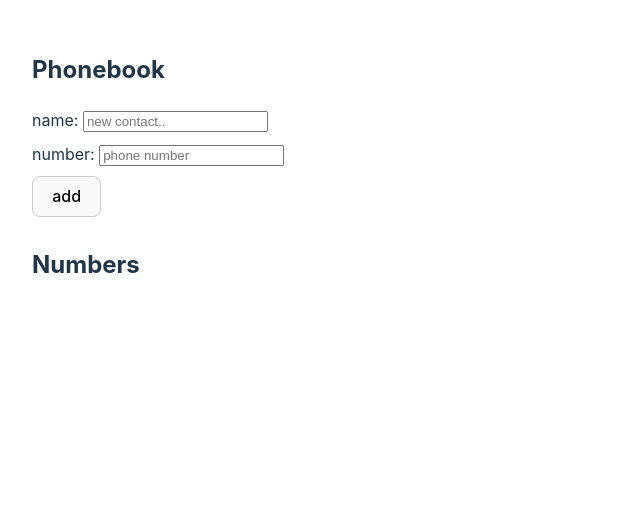
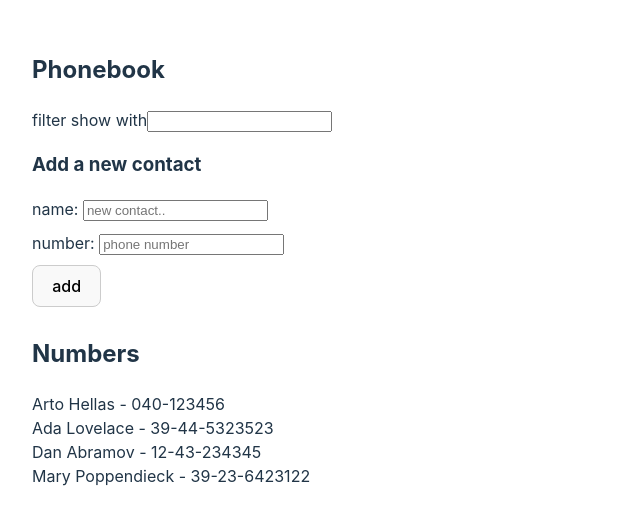
Before and after one commit to laminbarrow/fullstackopen, a React (Vite) app in the folder part2/2-phonebook/: page / in a window 1280 px wide. Shown: the top 524 px of the page, without its empty margins (0-640 px from the left). Built offline with nearby package versions, Linux system fonts and the light colour scheme.

Commit message:
Feat: modified the search to filter the results on derived state

```diff
--- a/part2/2-phonebook/src/App.jsx
+++ b/part2/2-phonebook/src/App.jsx
@@ -8,9 +8,21 @@ const Contact = (prop) => {
 }
 
 function App() {
-  const [contacts, setContacts] = useState([])
+  const [contacts, setContacts] = useState([
+    { name: 'Arto Hellas', number: '040-123456', id: 1 },
+    { name: 'Ada Lovelace', number: '39-44-5323523', id: 2 },
+    { name: 'Dan Abramov', number: '12-43-234345', id: 3 },
+    { name: 'Mary Poppendieck', number: '39-23-6423122', id: 4 }
+  ])
   const [newName, setNewName] = useState('')
   const [newNumber, setNewNumber] = useState('')
+  const [searchQuery, setSearchQuery] = useState('')
+
+  const queriedContacts = contacts.filter((contact) => {
+    return contact.name
+          .toLowerCase()
+          .includes(searchQuery.toLowerCase())
+  })
 
   const addNewContact = (event) => {
     event.preventDefault()
@@ -28,6 +40,7 @@ function App() {
     }
     // add new contact
     setContacts(contacts.concat(newContact))
+    setSearchQuery('')
     setNewName('')
     setNewNumber('')
   }
@@ -40,9 +53,19 @@ function App() {
     setNewNumber(e.target.value)
   }
 
+  const handleSearchQuery = (event) => {
+    setSearchQuery(event.target.value)
+  }
+
   return (
     <div>
         <h2>Phonebook</h2>
+        <div>
+          filter show with
+          <input value={searchQuery}
+              onChange={handleSearchQuery} />
+        </div>
+        <h3>Add a new contact </h3>
         <form onSubmit={addNewContact}>
           <div>
             name: <input placeholder='new contact..' value={newName} onChange={handleNameChange} />
@@ -56,7 +79,7 @@ function App() {
         </form>
       <h2>Numbers</h2>
       {
-        contacts.map(contact => (
+        queriedContacts.map(contact => (
           <Contact key={contact.name} name={contact.name} number={contact.number} />
         ) )
       }
```
